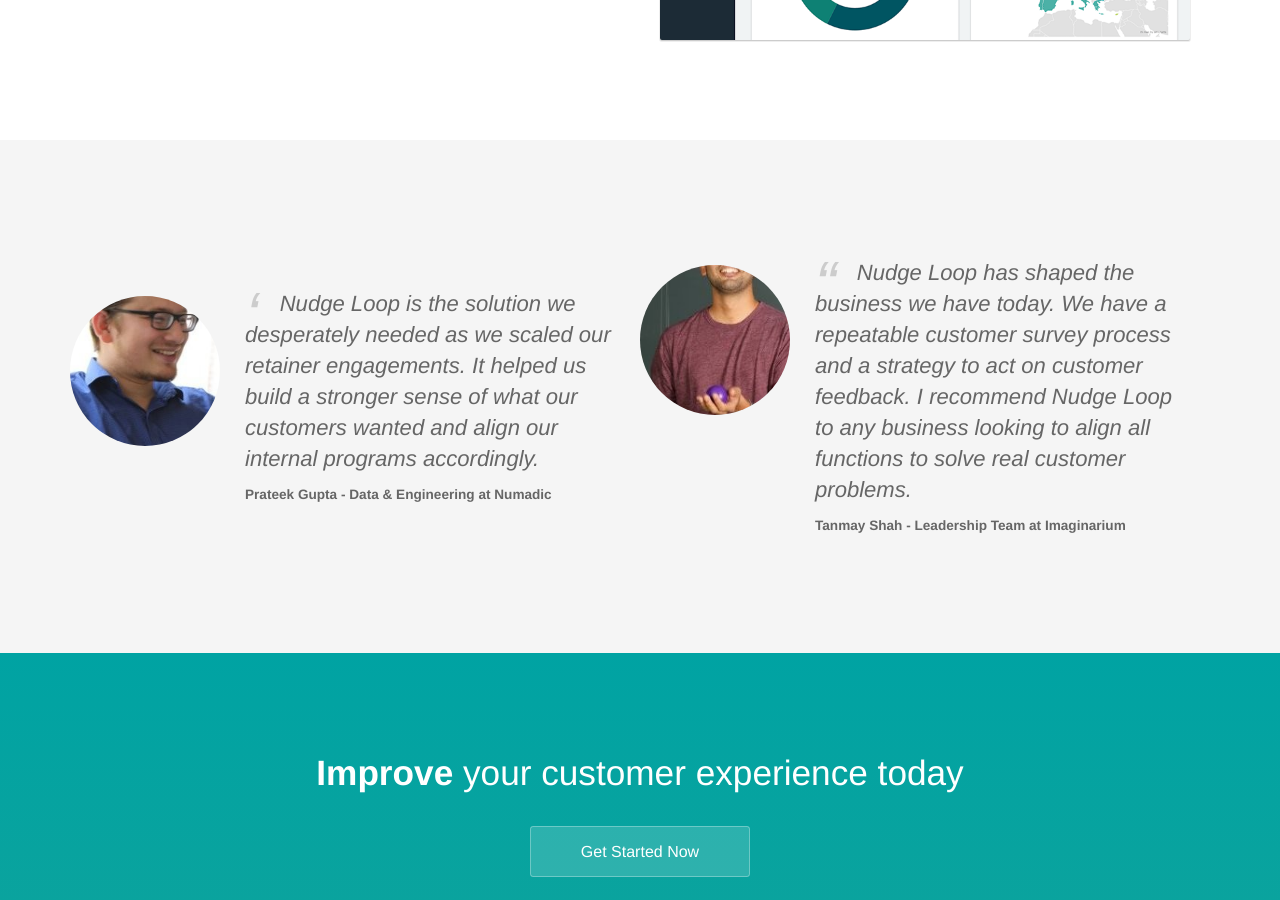
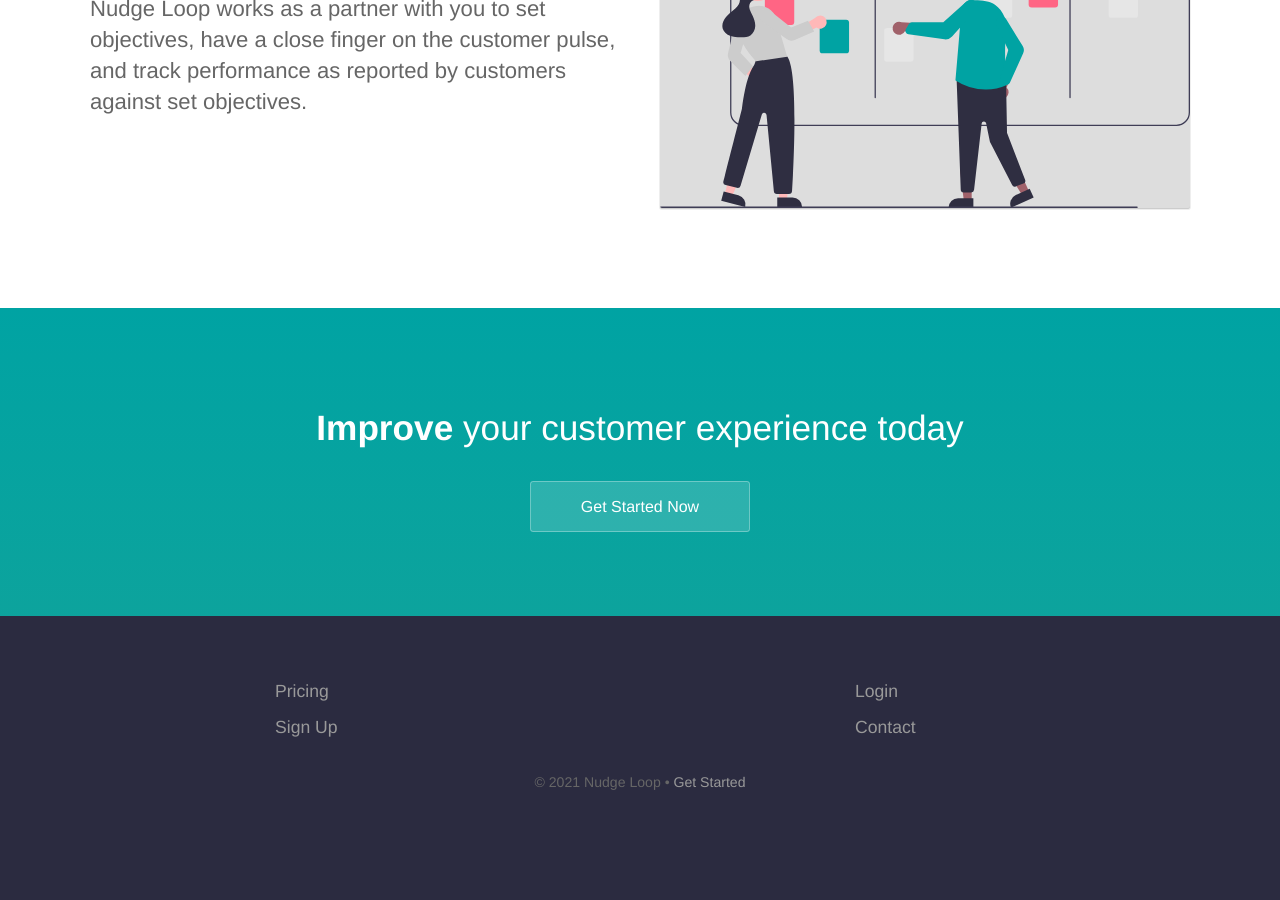
Before and after one commit to anilgeorge04/nudgeloop, a Jekyll site: the page built from index.html, in a window 1280 px wide and 900 px high, scrolled down 2366 px. Built offline with Jekyll 4.4.1, drawn with Linux system fonts in a browser that asks for light colours; after the commit the page ends 3209 px from its top, so only the background shows below that; some of the changed text lies outside the part shown.

Commit message:
update images homepage

```diff
--- a/index.html
+++ b/index.html
@@ -8,7 +8,7 @@
 		<p class="subtext editable">{{ page.description }}</p>
 		<div class="cta button alt"><a href="{{ site.baseurl }}/get-started/">Get Started Now</a></div>
 		<div>
-			<img src="{{ site.baseurl }}/images/dashboard.png" alt="Screenshot" class="screenshot editable" />
+			<img src="{{ site.baseurl }}/images/home/cover.svg" alt="Feedback Dashboard" class="screenshot editable" />
 		</div>
 	</div>
 </section>
@@ -21,7 +21,7 @@
 				<p>Nudge Loop learns your business and about your customers. By analyzing your customer data and feedback, Nudge Loop shows you where you should be focusing your efforts to solve for your customer. </p>
 			</div>
 			<div class="image">
-				<img src="{{ site.baseurl }}/images/dashboard.png" alt="Screenshot" class="screenshot editable" />
+				<img src="{{ site.baseurl }}/images/home/lifetime.svg" alt="Customer Lifetime" class="screenshot editable" />
 			</div>
 		</div>
 	</section>
@@ -33,7 +33,7 @@
 				<p>Nudge Loop runs continuous surveys in line with your customer's journey and helps you understand them deeper with timely, actionable, and relevant feedback insights.</p>
 			</div>
 			<div class="image">
-				<img src="{{ site.baseurl }}/images/dashboard.png" alt="Screenshot" class="screenshot editable" />
+				<img src="{{ site.baseurl }}/images/home/feedback.svg" alt="Customer Feedback" class="screenshot editable" />
 			</div>
 		</div>
 	</section>
@@ -45,12 +45,12 @@
 				<p>Nudge Loop works as a partner with you to set objectives, have a close finger on the customer pulse, and track performance as reported by customers against set objectives.</p>
 			</div>
 			<div class="image">
-				<img src="{{ site.baseurl }}/images/dashboard.png" alt="Screenshot" class="screenshot editable" />
+				<img src="{{ site.baseurl }}/images/home/planning.svg" alt="Plan Objectives" class="screenshot editable" />
 			</div>
 		</div>
 	</section>
 
-	<section class="testimonial">
+	<!-- <section class="testimonial">
 		<div class="container flex">
 			<div class="testimonial-block">
 				<div class="square-image"><img src="/images/team/tanmay.jpg" alt="Tanmay Shah" class="editable"></div>
@@ -67,7 +67,7 @@
 				</blockquote>
 			</div>
 		</div>
-	</section>
+	</section> -->
 
 	<section class="bottom-cta">
 		<h2 class="editable"><strong>Improve</strong> your customer experience today</h2>
```
Also changed, not shown: other parts of index.html (+1 -1 lines), images/_screenshot.png (deleted), images/home/cover.svg (added), images/home/feedback.svg (added), images/home/lifetime.svg (added), images/home/planning.svg (added).
